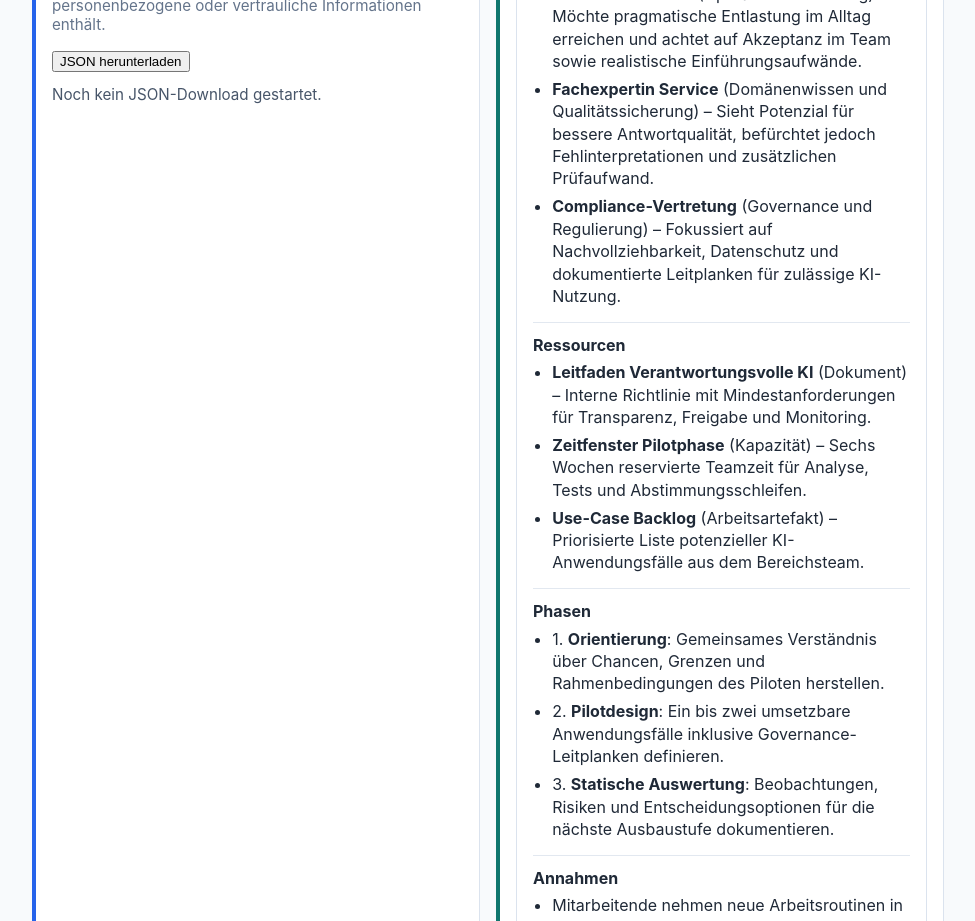
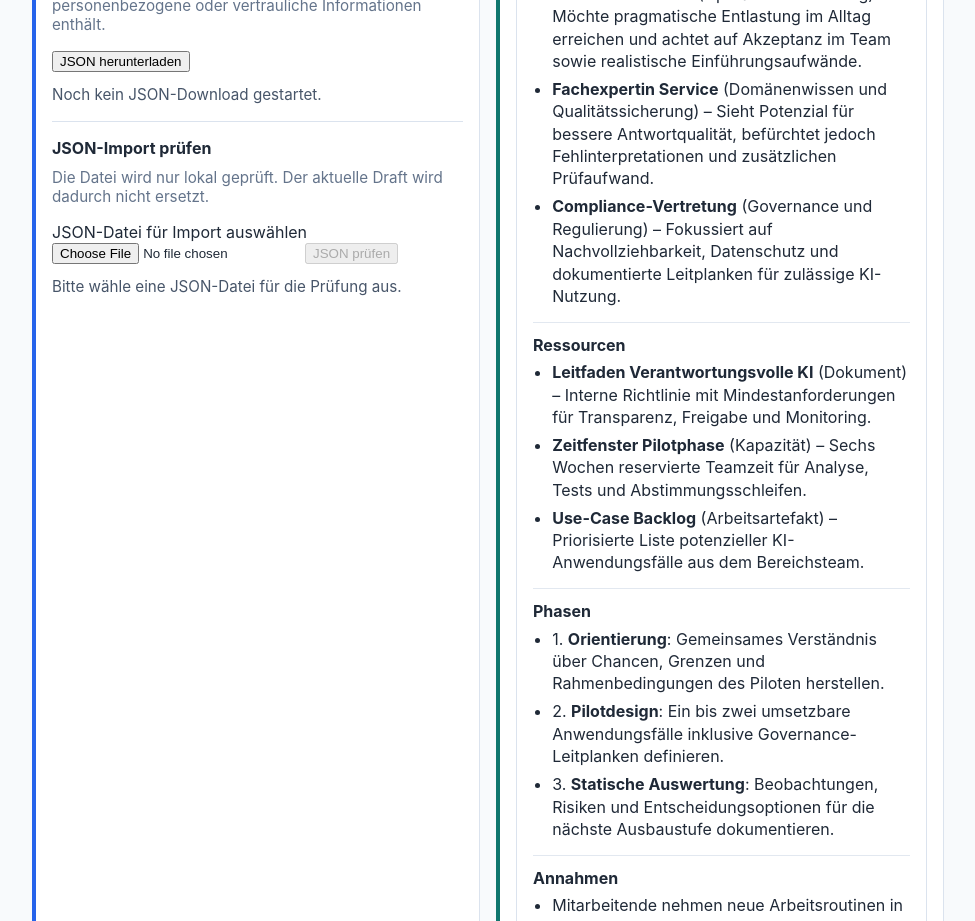
Before and after one commit to Mudler17/szenario-lab, a React (Vite) app: page / in a window 1280 px wide. Shown: the part 1060-1981 px from the top of the page, without its empty margins (152-1127 px from the left). Built offline with nearby package versions, Linux system fonts and the light colour scheme.

Commit message:
Phase 6.9: add minimal local JSON import validation UI

```diff
--- a/src/pages/HomePage.jsx
+++ b/src/pages/HomePage.jsx
@@ -13,6 +13,10 @@ import {
   downloadScenarioExport,
   createJsonDownloadStatusMessage,
 } from '../features/scenarios/export';
+import {
+  createJsonImportStatusMessage,
+  parseScenarioImportJsonText,
+} from '../features/scenarios/import';
 
 function HomePage() {
   const originalScenario = useMemo(() => exampleScenario, []);
@@ -24,6 +28,12 @@ function HomePage() {
   const [downloadStatus, setDownloadStatus] = useState(() =>
     createJsonDownloadStatusMessage(),
   );
+  const [selectedImportFile, setSelectedImportFile] = useState(null);
+  const [importResult, setImportResult] = useState(null);
+  const [importStatus, setImportStatus] = useState(() => ({
+    type: 'info',
+    message: 'Bitte wähle eine JSON-Datei für die Prüfung aus.',
+  }));
 
   const handleResetDraft = () => {
     const resetScenario = resetDraft(originalScenario);
@@ -45,6 +55,58 @@ function HomePage() {
     const exportDraft = createScenarioExportDraft(scenarioDraft);
     const result = downloadScenarioExport(exportDraft);
     setDownloadStatus(createJsonDownloadStatusMessage(result));
+  };
+
+  const handleImportFileChange = (event) => {
+    const [nextFile] = event.target.files ?? [];
+
+    if (!nextFile) {
+      setSelectedImportFile(null);
+      setImportResult(null);
+      setImportStatus({
+        type: 'info',
+        message: 'Bitte wähle eine JSON-Datei für die Prüfung aus.',
+      });
+      return;
+    }
+
+    setSelectedImportFile(nextFile);
+    setImportResult(null);
+    setImportStatus({
+      type: 'info',
+      message: 'Datei ausgewählt. Prüfe die Datei jetzt mit „JSON prüfen“.',
+    });
+  };
+
+  const handleValidateImportJson = () => {
+    if (!selectedImportFile) {
+      setImportResult(null);
+      setImportStatus({
+        type: 'info',
+        message: 'Bitte wähle zuerst eine JSON-Datei aus.',
+      });
+      return;
+    }
+
+    const fileReader = new FileReader();
+
+    fileReader.onload = () => {
+      const fileText = typeof fileReader.result === 'string' ? fileReader.result : '';
+      const nextImportResult = parseScenarioImportJsonText(fileText);
+      setImportResult(nextImportResult);
+      setImportStatus(createJsonImportStatusMessage(nextImportResult));
+    };
+
+    fileReader.onerror = () => {
+      const nextImportResult = { ok: false, reason: 'file-read-error' };
+      setImportResult(nextImportResult);
+      setImportStatus({
+        type: 'error',
+        message: 'Die Datei konnte nicht gelesen werden.',
+      });
+    };
+
+    fileReader.readAsText(selectedImportFile);
   };
 
   const handleScenarioNameChange = (nextName) => {
@@ -118,6 +180,39 @@ function HomePage() {
               {downloadStatus.message}
             </p>
           </section>
+
+          <section className="export-panel" aria-label="JSON-Import prüfen">
+            <h3>JSON-Import prüfen</h3>
+            <p className="workspace-hint">
+              Die Datei wird nur lokal geprüft. Der aktuelle Draft wird dadurch nicht ersetzt.
+            </p>
+            <label htmlFor="json-import-file">JSON-Datei für Import auswählen</label>
+            <input
+              id="json-import-file"
+              type="file"
+              accept="application/json,.json"
+              onChange={handleImportFileChange}
+            />
+            <button
+              type="button"
+              onClick={handleValidateImportJson}
+              disabled={!selectedImportFile}
+            >
+              JSON prüfen
+            </button>
+            <p
+              className={`download-status download-status-${importStatus.type}`}
+              role="status"
+              aria-live="polite"
+            >
+              {importStatus.message}
+            </p>
+            {importResult?.ok === true && Array.isArray(importResult.warnings) && importResult.warnings.length > 0 ? (
+              <div className="import-warnings" aria-label="Import-Warnungen">
+                <p>Hinweis: Die Datei enthält zusätzliche Felder, die derzeit nicht ausgewertet werden.</p>
+              </div>
+            ) : null}
+          </section>
         </section>
 
         <section className="workspace-panel preview-panel" aria-label="Vorschau">
--- a/src/styles/global.css
+++ b/src/styles/global.css
@@ -178,3 +178,18 @@ body {
 .download-status-info {
   color: #475569;
 }
+
+.download-status-warning {
+  color: #9a3412;
+}
+
+.import-warnings {
+  margin-top: 0.5rem;
+  font-size: 0.95rem;
+  line-height: 1.4;
+  color: #9a3412;
+}
+
+.import-warnings p {
+  margin: 0;
+}
```
Also changed, not shown: 2 other files (tests, documents, lock files or other folders).
